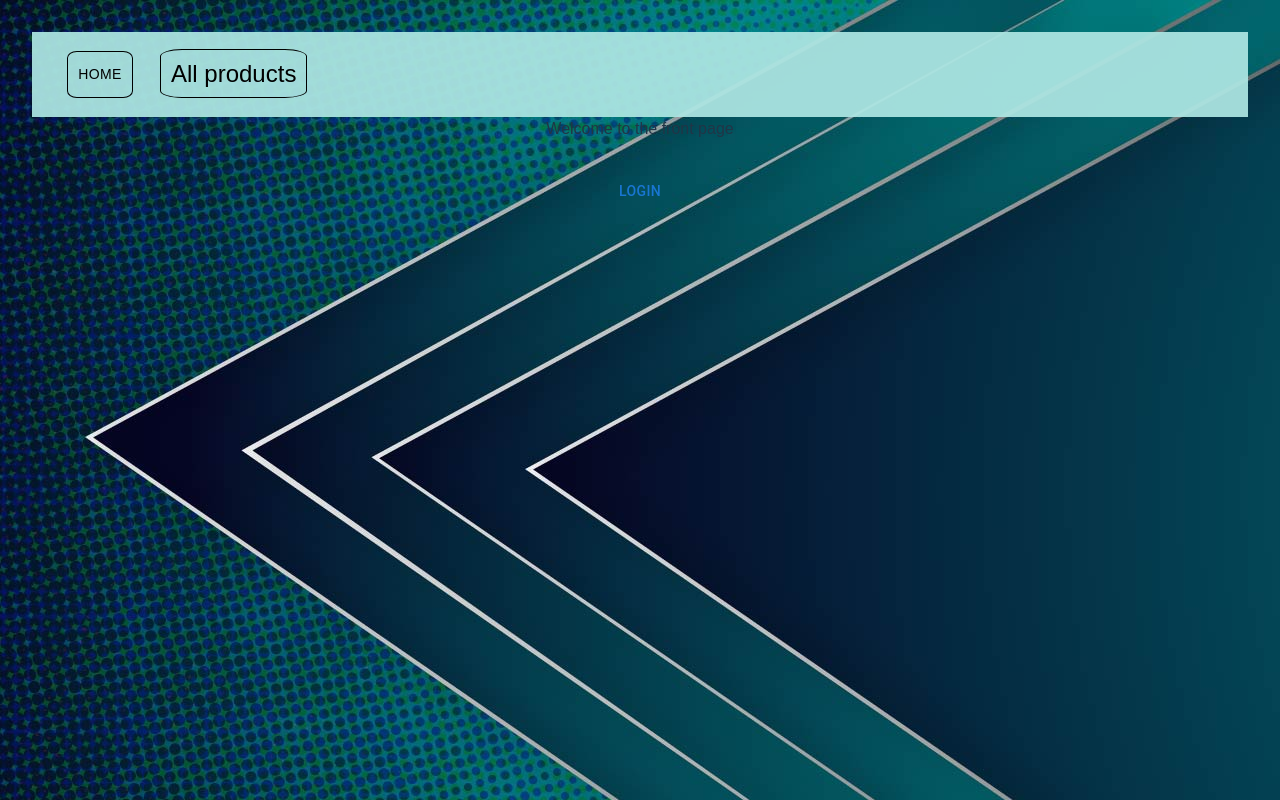
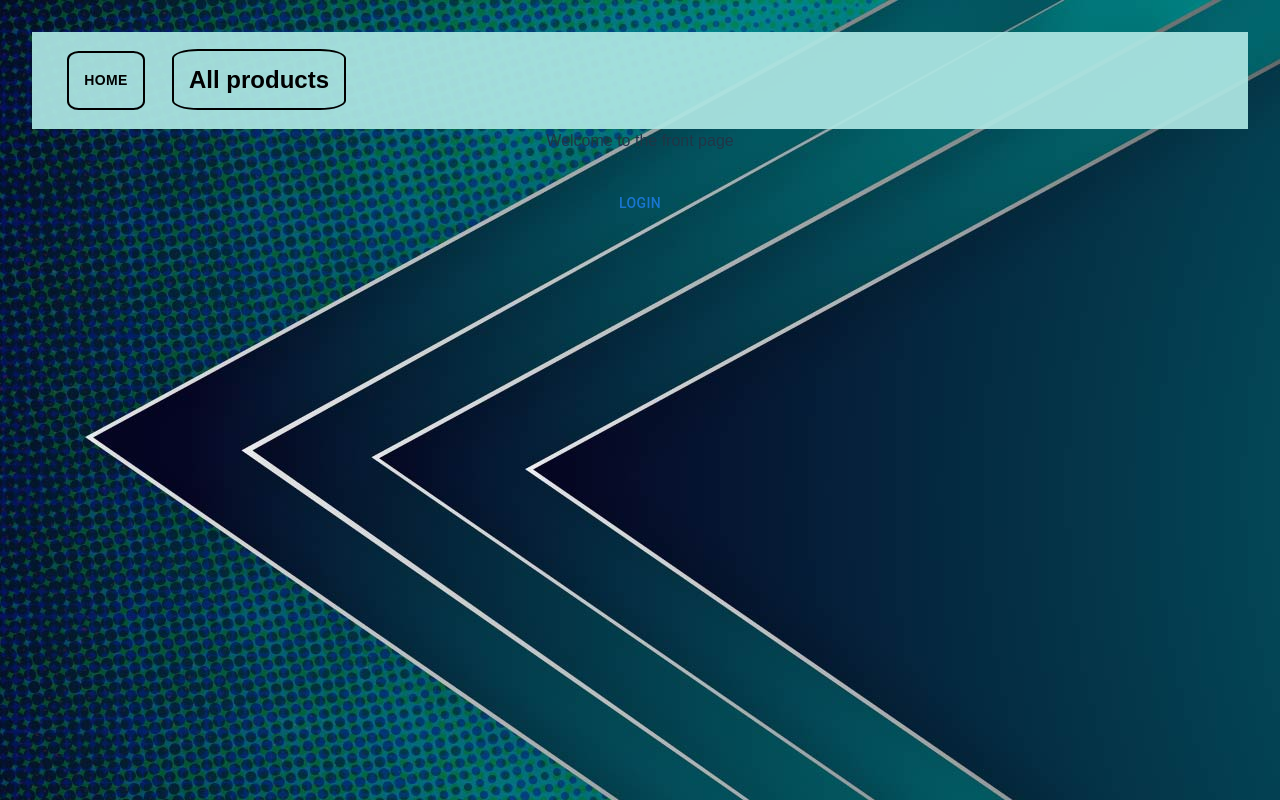
Before and after one commit to IPHUN1989/test-client, a React (Vite) app in the folder frontend/: page / in a window 1280 px wide. Built offline with nearby package versions, Linux system fonts and the light colour scheme.

Commit message:
🐞 fix(index.css): Fix css  problems
Fix css problems

```diff
--- a/frontend/src/index.css
+++ b/frontend/src/index.css
@@ -15,11 +15,11 @@
 }
 
 a {
-  font-weight: 500;
+  font-weight: 1500;
   color: #000000;
   text-decoration: inherit;
-  border: 1px solid black;
-  padding: 10px;
+  border: 2px solid black;
+  padding: 15px;
   border-radius: 15%;
 }
 
@@ -27,10 +27,6 @@ a:focus {
   outline: 1px solid black;
 }
 
-a:hover {
-  color: #000000;
-  font-weight: bold;
-}
 
 body {
   margin: 0;
```
